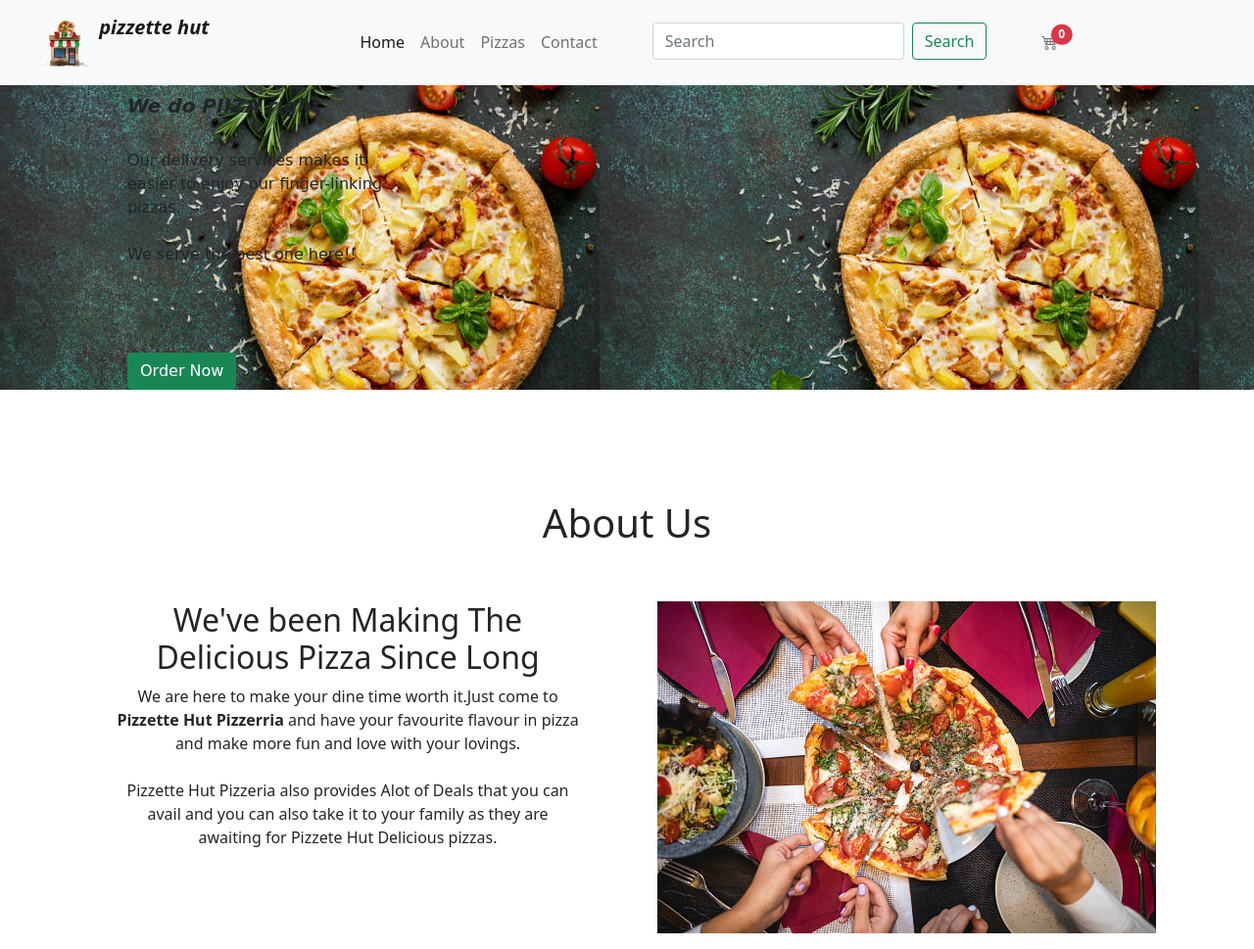
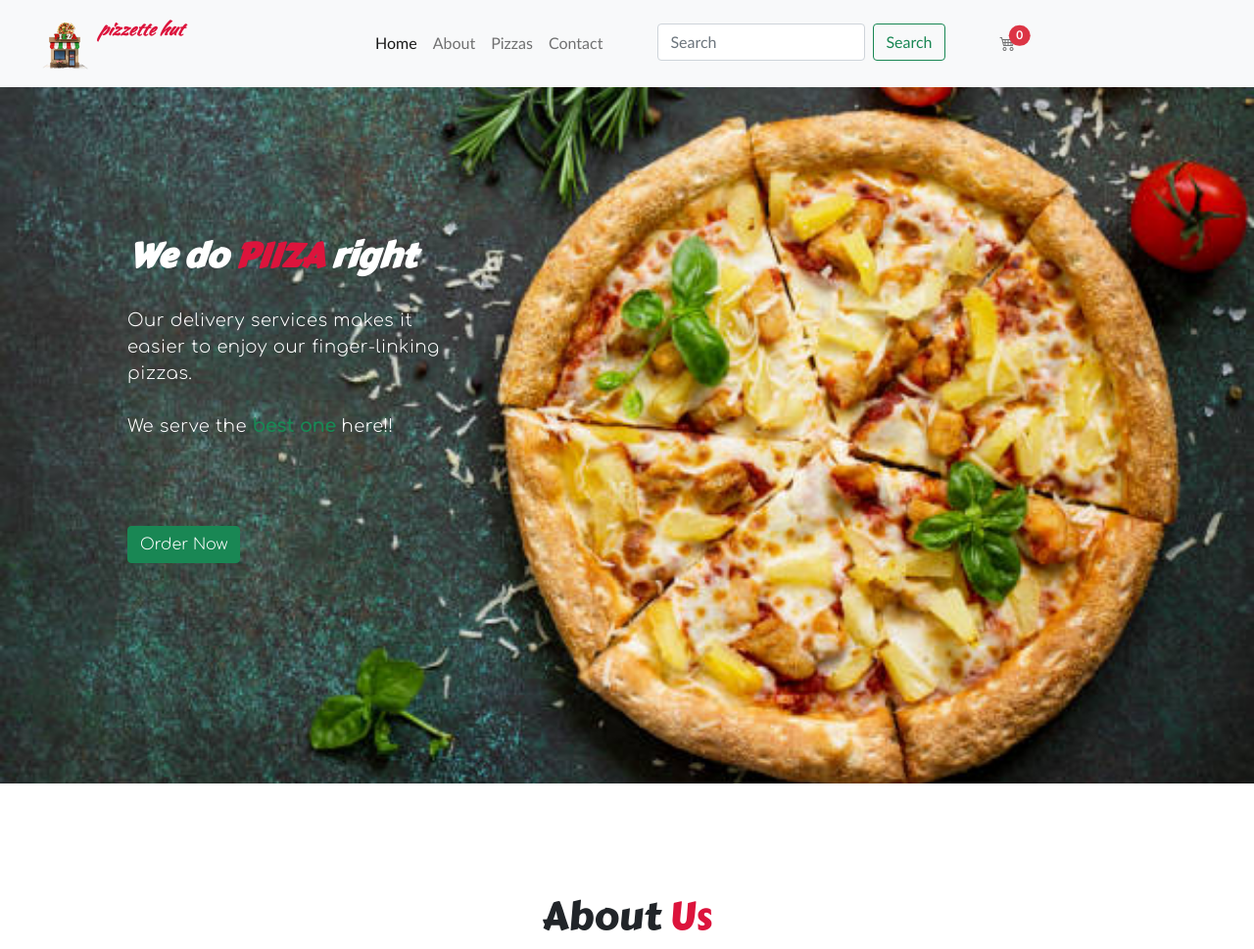
Before and after one commit to Kigunda-lilian/le-pie-pizzeria, a plain HTML site: page index.html in a window 1280 px wide. Shown: the top 969 px of the page at 98% size. Drawn offline with nearby package versions, Linux system fonts and the light colour scheme; the site is published under a folder, as on GitHub Pages, so addresses that start at the root find nothing; a web font is replaced by a local one.

Commit message:
corrected css path

```diff
--- a/css/style.css
+++ b/css/style.css
@@ -23,7 +23,6 @@ html {
 }
 
 #landingpage {
-    background-image: url("../images/pizza-background19.jpg");
     height: 100vh;
     background-repeat: no-repeat;
     background-size: cover;
--- a/index.html
+++ b/index.html
@@ -14,7 +14,7 @@
     <!-- End of CDN Bootstrap link -->
     <link rel="stylesheet" href="https://cdnjs.cloudflare.com/ajax/libs/font-awesome/6.0.0-beta3/css/all.min.css">
     <!-- css link -->
-    <link rel="stylesheet" href="/css/style.css">
+    <link rel="stylesheet" href="css/style.css">
 </head>
 
 <body>
```
